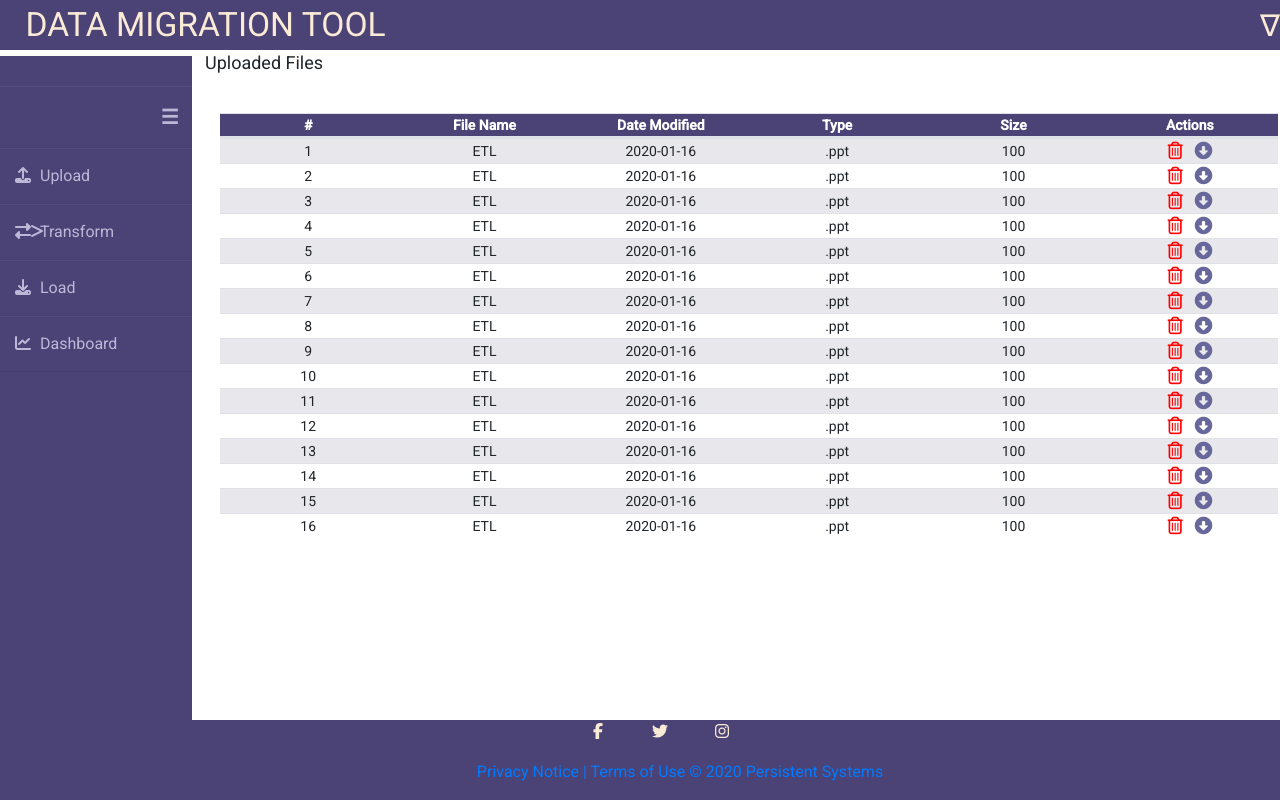
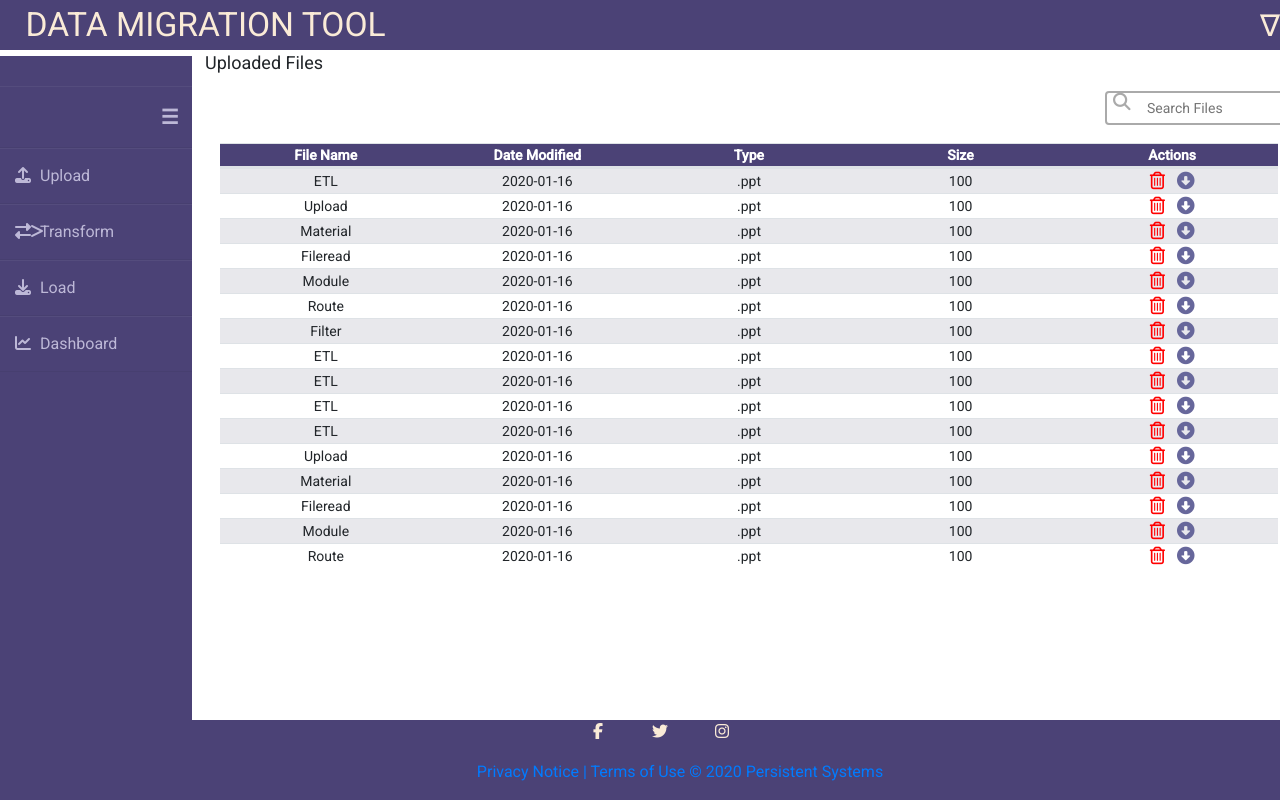
Before and after one commit to sneha-gandhat/Data-Migration-Tool, an Angular app: page /transform in a window 1280 px wide. Built offline with nearby package versions, Linux system fonts and the light colour scheme.

Commit message:
Added search functionality for table

```diff
--- /dev/null
+++ b/src/app/upload-file-list/searchfilter.pipe.ts
@@ -0,0 +1,18 @@
+import { File } from './file';
+import { Pipe, PipeTransform } from '@angular/core';
+
+@Pipe({
+  name: 'searchfilter'
+})
+export class SearchfilterPipe implements PipeTransform {
+
+  transform(value: File[], filtetext: string, ...args: unknown[]): any {
+    if(!value){
+      return value;
+    }
+    else{
+      return value.filter(file=>file.fileName.toLocaleLowerCase().includes(filtetext.toLocaleLowerCase()));
+    }
+  }
+
+}
--- a/src/app/upload-file-list/upload-file-list.component.css
+++ b/src/app/upload-file-list/upload-file-list.component.css
@@ -68,3 +68,56 @@ h3 {
 .fa-arrow-alt-circle-down {
   color: #67679b;
 }
+
+/* custom styling for search box  */
+
+input[type="text"] {
+  width: 20%;
+  border: 2px solid #aaa;
+  border-radius: 4px;
+  margin: 8px 0;
+  outline: none;
+  padding: 5px;
+  box-sizing: border-box;
+  transition: 0.3s;
+}
+
+input[type="text"]:focus {
+  border-color: rgb(104, 67, 134);
+  box-shadow: 0 0 8px 0 rgb(104, 67, 134);
+}
+
+.inputWithIcon input[type="text"] {
+  padding-left: 40px;
+}
+
+.inputWithIcon {
+  position: relative;
+  left: 900px;
+  top: -10px;
+}
+
+.inputWithIcon i {
+  position: absolute;
+  left: 0;
+  top: 10px;
+  padding: 9px 8px;
+  color: #aaa;
+  transition: 0.3s;
+}
+
+.inputWithIcon input[type="text"]:focus+i {
+  color: rgb(104, 67, 134);
+}
+
+.inputWithIcon.inputIconBg i {
+  background-color: #aaa;
+  color: #fff;
+  padding: 9px 4px;
+  border-radius: 4px 0 0 4px;
+}
+
+.inputWithIcon.inputIconBg input[type="text"]:focus+i {
+  color: #fff;
+  background-color: rgb(104, 67, 134);
+}
--- a/src/app/upload-file-list/upload-file-list.component.html
+++ b/src/app/upload-file-list/upload-file-list.component.html
@@ -1,11 +1,14 @@
 <div class="main-filelist">
-    <h3>Uploaded Files</h3><br>
+    <h3>Uploaded Files</h3>
+    <div class="inputWithIcon">
+        <input type="text" placeholder="Search Files" [(ngModel)]="searchValue">
+        <i class="fas fa-search fa-lg" aria-hidden="true"></i>
+    </div>
     <div class="container">
         <table class="table-responsive">
             <table class="table table-striped">
                 <thead>
                     <tr>
-                        <th scope="col">#</th>
                         <th scope="col">File Name</th>
                         <th scope="col">Date Modified</th>
                         <th scope="col">Type</th>
@@ -14,8 +17,7 @@
                     </tr>
                 </thead>
                 <tbody>
-                    <tr *ngFor="let file of filelist; index as i ">
-                        <td scope="row">{{ i + 1 }}</td>
+                    <tr *ngFor="let file of filelist | searchfilter:searchValue">
                         <td>{{file.fileName}}</td>
                         <td>{{file.modifiedDate}}</td>
                         <td>{{file.fileType}}</td>
--- a/src/app/upload-file-list/upload-file-list.component.ts
+++ b/src/app/upload-file-list/upload-file-list.component.ts
@@ -6,32 +6,26 @@ import { Component, OnInit } from '@angular/core';
   styleUrls: ['./upload-file-list.component.css']
 })
 export class UploadFileListComponent implements OnInit {
+  searchValue:string = '';
+
   public filelist: File[] = [
+    new File("ETL", "2020-01-16", ".ppt", 100, ""),
+    new File("Upload", "2020-01-16", ".ppt", 100, ""),
+    new File("Material", "2020-01-16", ".ppt", 100, ""),
+    new File("Fileread", "2020-01-16", ".ppt", 100, ""),
+    new File("Module", "2020-01-16", ".ppt", 100, ""),
+    new File("Route", "2020-01-16", ".ppt", 100, ""),
+    new File("Filter", "2020-01-16", ".ppt", 100, ""),
     new File("ETL", "2020-01-16", ".ppt", 100, ""),
     new File("ETL", "2020-01-16", ".ppt", 100, ""),
     new File("ETL", "2020-01-16", ".ppt", 100, ""),
     new File("ETL", "2020-01-16", ".ppt", 100, ""),
-    new File("ETL", "2020-01-16", ".ppt", 100, ""),
-    new File("ETL", "2020-01-16", ".ppt", 100, ""),
-    new File("ETL", "2020-01-16", ".ppt", 100, ""),
-    new File("ETL", "2020-01-16", ".ppt", 100, ""),
-    new File("ETL", "2020-01-16", ".ppt", 100, ""),
-    new File("ETL", "2020-01-16", ".ppt", 100, ""),
-    new File("ETL", "2020-01-16", ".ppt", 100, ""),
-    new File("ETL", "2020-01-16", ".ppt", 100, ""),
-    new File("ETL", "2020-01-16", ".ppt", 100, ""),
-    new File("ETL", "2020-01-16", ".ppt", 100, ""),
-    new File("ETL", "2020-01-16", ".ppt", 100, ""),
-    new File("ETL", "2020-01-16", ".ppt", 100, ""),
-    new File("ETL", "2020-01-16", ".ppt", 100, ""),
-    new File("ETL", "2020-01-16", ".ppt", 100, ""),
-    new File("ETL", "2020-01-16", ".ppt", 100, ""),
-    new File("ETL", "2020-01-16", ".ppt", 100, ""),
-    new File("ETL", "2020-01-16", ".ppt", 100, ""),
-    new File("ETL", "2020-01-16", ".ppt", 100, ""),
-    new File("ETL", "2020-01-16", ".ppt", 100, ""),
-    new File("ETL", "2020-01-16", ".ppt", 100, ""),
-    new File("ETL", "2020-01-16", ".ppt", 100, ""),
+    new File("Upload", "2020-01-16", ".ppt", 100, ""),
+    new File("Material", "2020-01-16", ".ppt", 100, ""),
+    new File("Fileread", "2020-01-16", ".ppt", 100, ""),
+    new File("Module", "2020-01-16", ".ppt", 100, ""),
+    new File("Route", "2020-01-16", ".ppt", 100, ""),
+    new File("Filter", "2020-01-16", ".ppt", 100, ""),
     new File("ETL", "2020-01-16", ".ppt", 100, ""),
     new File("ETL", "2020-01-16", ".ppt", 100, ""),
     new File("ETL", "2020-01-16", ".ppt", 100, "")
@@ -39,6 +33,7 @@ export class UploadFileListComponent implements OnInit {
   constructor() { }
 
   ngOnInit(): void {
+
   }
 
   deleteFile() {
```
Also changed, not shown: src/app/app.module.ts (+6 -2 lines), 1 other file (tests, documents, lock files or other folders).
